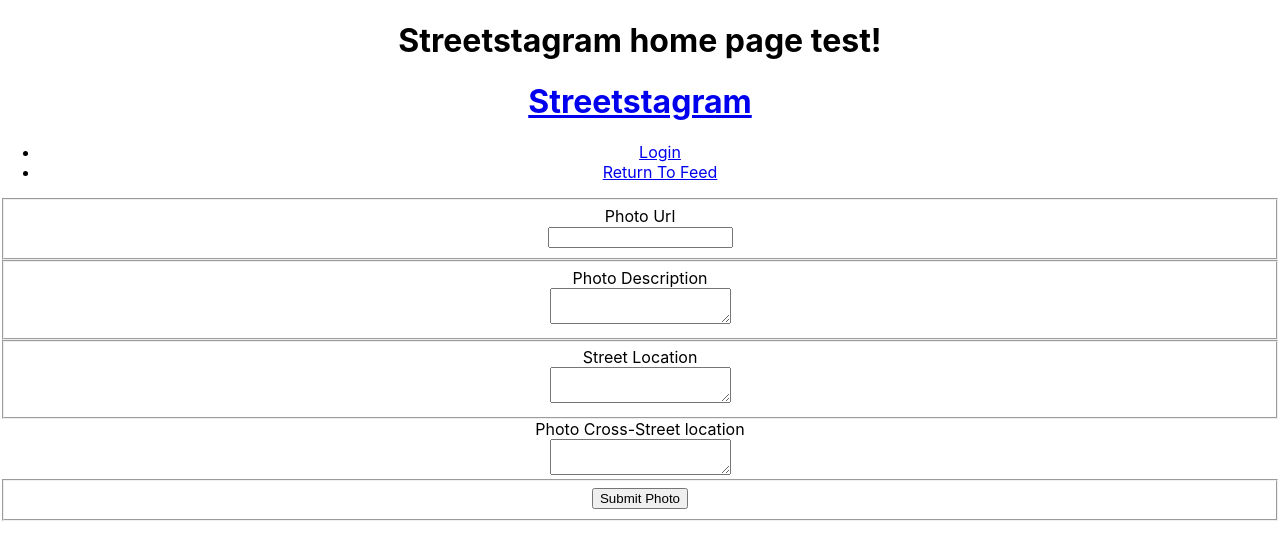
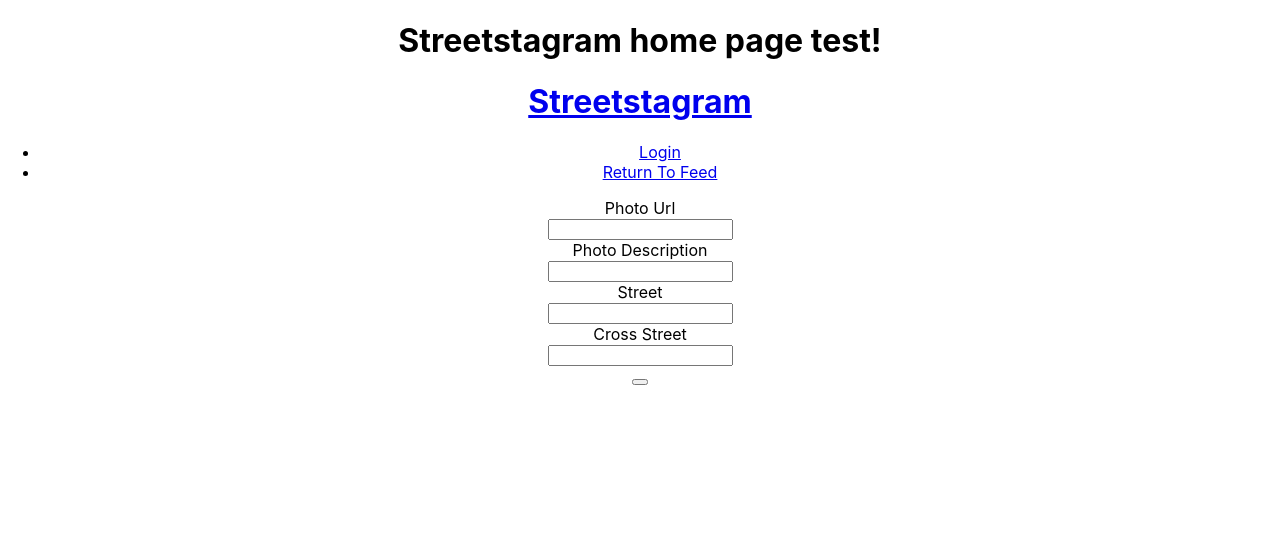
Before and after one commit to eroesch3/Streetsagram, a React (Create React App) app in the folder client/: page / in a window 1280 px wide. Shown: the top 560 px of the page. Built offline with nearby package versions, Linux system fonts and the light colour scheme.

Commit message:
Working on debugging JSON error

```diff
--- a/client/src/Components/uploadForm.js
+++ b/client/src/Components/uploadForm.js
@@ -1,122 +1,24 @@
 import React, { Component } from 'react'
-import {Route, Link} from 'react-router-dom'
 
-class Label extends React.Component {
-  render() {
-    if (this.props.hasLabel === 'true') {
-      return <label
-        htmlFor={this.props.htmlFor}>
-        {this.props.label}
-      </label>
-    }
+const url='http://localhost:3001/photos/'
+
+export default class Form extends Component {
+  constructor(props){
+    super(props)
+      this.state={
+        email: '',
+        url: '',
+        description: '',
+        street: '',
+        cross_street: ''
       }
   }
 
-class Button extends Component {
-  render() {
-    return (
-      <fieldset>
-        <button
-          type={this.props.type || 'button'}
-          value={this.props.value || null}
-        >
-          {this.props.text}
-        </button>
-      </fieldset>
-    );
-  }
-};
-
-class Input extends Component {
-  render() {
-    return (
-      <fieldset>
-        <Label
-          hasLabel={this.props.hasLabel}
-          htmlFor={this.props.htmlFor}
-          label={this.props.label}
-        />
-        <br />
-        <input
-          id={this.props.htmlFor}
-          name={this.props.name || null}
-          placeholder={this.props.placeholder || null}
-          type={this.props.type || 'text'}
-        />
-      </fieldset>
-    );
-  }
-}
-
-class Textarea extends Component {
-  render() {
-    return (
-      <fieldset>
-        <Label
-          hasLabel={this.props.hasLabel}
-          htmlFor={this.props.htmlFor}
-          label={this.props.label}
-        />
-        <br />
-        <textarea
-          id={this.props.htmlFor}
-          name={this.props.name || null}
-        >
-        </textarea>
-      </fieldset>
-    );
-  }
-};
-
-class Street extends Component {
-  render() {
-    return (
-      <fieldset>
-        <Label
-          hasLabel={this.props.hasLabel}
-          htmlFor={this.props.htmlFor}
-          label={this.props.label}
-        />
-        <br />
-        <textarea
-          id={this.props.htmlFor}
-          name={this.props.name || null}
-        >
-        </textarea>
-      </fieldset>
-    );
-  }
-};
-
-class CrossStreet extends Component {
-  render() {
-    return (
-      <div>
-        <Label
-          hasLabel={this.props.hasLabel}
-          htmlFor={this.props.htmlFor}
-          label={this.props.label}
-        />
-        <br />
-        <textarea
-          id={this.props.htmlFor}
-          name={this.props.name || null}
-        >
-        </textarea>
-      </div>
-    );
-  }
-};
-
-export default class Form extends Component {
-  constructor(){
-    super()
-      this.state={
-        url: '',
-        description:'',
-        street: '',
-        cross_street: ''
-      }
+  onFormChange=event=>{
+    const{name,value}=event.target
+    this.setState({
+      [name]:value
+    })
   }
 
 onFormSubmit=event=>{
@@ -127,16 +29,17 @@ onFormSubmit=event=>{
     street: this.state.street,
     cross_street: this.state.cross_street
   }
-  fetch('http://localhost:3000/photos/:user_id', {
+  fetch(url, {
     method: 'POST',
     body: JSON.stringify(data),
     headers: {
       'Content-Type': 'application/json'
     }
   })
-  .then(response=>{
-    return response.json()
-  })
+  // .then(response => response.json())
+  .then(res=>res.text())
+  .then(text=>console.log(text))
+
   this.setState({
     url: '',
     description:'',
@@ -145,50 +48,62 @@ onFormSubmit=event=>{
   })
 }
 
-  changeHandler = event => {
-    this.setState({
-      url: event.target.value
-    })
-  }
-
   render() {
     return (
-      <form method='' action=''>
-        <Input
-          hasLabel='true'
-          htmlFor='photourl'
-          label='Photo Url '
-          required='true'
+      <form onSubmit={this.onFormSubmit}>
+
+        <div className='uploadform--uploadform--url'>
+          <label htmlFor='url'>Photo Url</label>
+          <br />
+          <input
+            name='url'
             type='url'
+            value={this.state.value}
+            onChange={this.onFormChange}
           />
+        </div>
 
-        <Textarea
-          hasLabel='true'
-          htmlFor='textarea'
-          label='Photo Description '
-          required='true'
+        <div className='uploadform--uploadform--description'>
+          <label htmlFor='description'>Photo Description</label>
+          <br />
+          <input
+            name='description'
             type='string'
+            value={this.state.value}
+            onChange={this.onFormChange}
           />
+        </div>
 
-        <Street
-          hasLabel='true'
-          htmlFor='street'
-          label='Street Location'
+        <div className='uploadform--uploadform--street'>
+          <label htmlFor='street'>Street</label>
+          <br />
+          <input
+            name='street'
             type='string'
+            value={this.state.value}
+            onChange={this.onFormChange}
           />
+        </div>
 
-        <CrossStreet
-          hasLabel='true'
-          htmlFor='crossstreet'
-          label='Photo Cross-Street location'
+        <div className='uploadform--uploadform--crossstreet'>
+          <label htmlFor='cross_street'>Cross Street</label>
+          <br />
+          <input
+            name='cross_street'
             type='string'
+            value={this.state.value}
+            onChange={this.onFormChange}
           />
+        </div>
 
-        <Button
+        <div className='uploadform--uploadform--button'>
+          <button
             type='submit'
             value='submit'
             text='Submit Photo'
           />
+        </div>
+
       </form>
     )
   }
```
Lines whose indentation alone changed are shown as unchanged.
